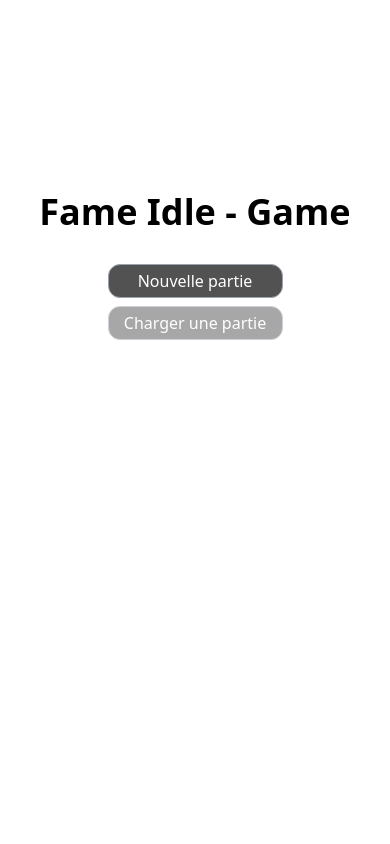
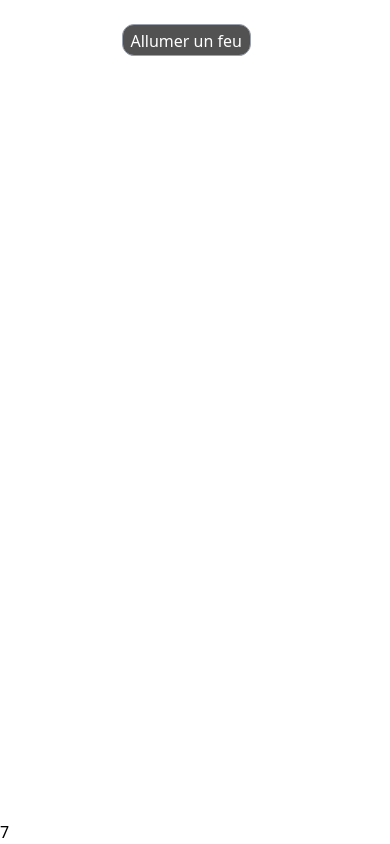
Before and after one commit to Carderon/famidle, a Vue app: page /play in a window 390 px wide. Before the commit this address led to /. Built offline with nearby package versions, Linux system fonts and the light colour scheme.

Commit message:
feat: remove start screen, more responsive

```diff
--- a/src/components/Badge.vue
+++ b/src/components/Badge.vue
@@ -1,5 +1,5 @@
 <template>
-  <div class="flex items-center justify-center ">
+  <div class="flex items-center justify-center">
     <img :src="badgeImage" :alt="`Era Badge`" class="h-[200px] w-[200px]" />
   </div>
 </template>
--- a/src/components/LogList.vue
+++ b/src/components/LogList.vue
@@ -1,8 +1,7 @@
 <template>
-  <transition name="fade">
-    <div v-show="isLogsShown" class="relative p-6 h-full flex-1">
+  <div class="relative h-full xl:p-6 xl:flex-1 xl:w-full">
     <div
-        class="absolute top-0 left-0 h-full w-full bg-gradient-to-b pointer-events-none from-transparent to-white dark:to-gray-800 from-0% to-70%">
+      class="absolute top-0 left-0 h-full w-full bg-gradient-to-b pointer-events-none from-transparent to-white dark:to-gray-800 from-0% to-70% hidden xl:block">
 
     </div>
     <h2 class="text-xl font-bold hidden">Logs</h2>
@@ -12,7 +11,6 @@
       </li>
     </ul>
   </div>
-  </transition>
 </template>
 
 <script setup lang="ts">
--- a/src/router/index.ts
+++ b/src/router/index.ts
@@ -1,20 +1,15 @@
 import { createRouter, createWebHistory } from 'vue-router'
 import Game from '../views/Game.vue'
-import Init from '../views/Init.vue'
 
 const router = createRouter({
   history: createWebHistory(import.meta.env.BASE_URL),
   routes: [
-    {
-      path: '/',
-      name: 'home',
-      component: Init,
-    },
+    { path: '/', redirect: '/play' },
     {
       path: '/play',
       name: 'game',
-      component: Game
-    }
+      component: Game,
+    },
   ],
 })
 
--- a/src/stores/classeStore.ts
+++ b/src/stores/classeStore.ts
@@ -4,6 +4,8 @@ import { ref } from 'vue';
 
 export const useClassStore = defineStore('class', () => {
   const classes = ref([
+    // Placeholder until class selection exists in-game (après ère 1).
+    { name: '', slug: 'unset', specializations: [] as string[] },
     { name: 'Guerrier', slug: 'warrior', specializations: ['a', 'b', 'c'] },
     { name: 'Mage', slug: 'mage', specializations: ['a', 'b', 'c'] },
     { name: 'Voleur', slug: 'thief', specializations: ['a', 'b', 'c'] },
--- a/src/views/Game.vue
+++ b/src/views/Game.vue
@@ -3,16 +3,16 @@
     <!-- Composant pour le fond d'écran et les animations -->
     <Cinematics />
 
-    <div class="relative grid grid-cols-12 w-full min-h-full dark:bg-gray-800 bg-white">
+    <div class="relative grid grid-cols-12 w-full min-h-full dark:bg-gray-800 bg-white overflow-hidden">
       <!-- Gauche : Ressources et jauges -->
-      <aside class="col-span-2 min-h-full border-gray-300 dark:border-gray-600"
+      <aside class="col-span-3 xl:col-span-2 min-h-full border-gray-300 dark:border-gray-600"
         :class="{ 'border-r bg-gray-50 dark:bg-gray-900/40': isGaugesShown || isResourcesShown }">
         <GaugeList />
         <ResourceList />
       </aside>
 
       <!-- Centre : Activités et feu de camp -->
-      <main class="p-6 flex flex-col col-span-8 h-screen">
+      <main class="p-6 flex flex-col col-span-9 xl:col-span-8 h-screen">
         <div class="fixed bottom-0 left-0">
           <transition name="fade">
             <span v-if="elapsed >= 1" class="text-black dark:text-white">{{ Math.floor(elapsed) }}</span>
@@ -36,11 +36,13 @@
 
         <MonumentPanel v-show="activeTab === 'monument'" monumentId="age1.building.house-1" />
 
+        <LogList v-show="activeTab === 'logs'" />
+
         <Badge v-show="isBadgesShown" />
       </main>
 
       <!-- Droite : Journaux -->
-      <aside class="col-span-2 h-screen">
+      <aside class="col-span-2 h-screen hidden xl:block">
         <LogList />
       </aside>
     </div>
@@ -52,7 +54,6 @@
 <script setup lang="ts">
 import { computed, onBeforeMount, onBeforeUnmount, onMounted, watchEffect, ref } from 'vue';
 import { storeToRefs } from 'pinia';
-import { useRouter } from 'vue-router';
 
 import ResourceList from '@/components/ResourceList.vue';
 import LogList from '@/components/LogList.vue';
@@ -71,7 +72,7 @@ import { useClockStore } from '@/stores/clockStore';
 import { useGameStateStore } from '@/stores/gameStateStore';
 import { useImprovementStore } from '@/stores/improvementStore';
 
-const router = useRouter();
+defineOptions({ name: 'GameView' })
 
 const characterStore = useCharacterStore();
 const improvementStore = useImprovementStore();
@@ -95,16 +96,19 @@ const isMonumentShown = computed(() => gameState.getFlag('ui.flag.monumentShown'
 const isCharacterShown = computed(() => gameState.getFlag('ui.flag.characterShown'));
 const isGaugesShown = computed(() => gameState.getFlag('ui.flag.gaugesShown'));
 const isResourcesShown = computed(() => gameState.getFlag('ui.flag.resourcesShown'));
+const isLogsShown = computed(() => gameState.getFlag('ui.flag.logsShown'));
 
-type CenterTabId = 'character' | 'activities' | 'improvements' | 'monument'
+type CenterTabId = 'character' | 'activities' | 'improvements' | 'monument' | 'logs'
 type TabDef = { id: CenterTabId; label: string }
 
 const tabs = computed<TabDef[]>(() => {
   const list: TabDef[] = []
+  console.warn(window.innerWidth);
   if (isActivityShown.value) list.push({ id: 'activities', label: 'Activités' })
   if (isImprovementsShown.value) list.push({ id: 'improvements', label: 'Améliorations' })
   if (isMonumentShown.value) list.push({ id: 'monument', label: 'Monument' })
   if (isCharacterShown.value) list.push({ id: 'character', label: 'Personnage' })
+  if (window.innerWidth <= 1280 && isLogsShown.value) list.push({ id: 'logs', label: 'Logs' })
   return list
 })
 
@@ -117,8 +121,11 @@ watchEffect(() => {
 })
 
 onBeforeMount(() => {
-  if (!characterStore.getActiveCharacter()) {
-    router.push({ name: 'home' });
+  // Pas de menu départ : premier lancement = personnage provisoire (classe choisie plus tard).
+  if (characterStore.characters.length === 0) {
+    characterStore.addCharacter('unset')
+  } else if (!characterStore.getActiveCharacter()) {
+    characterStore.activeCharacterIndex = 0
   }
 });
 
--- a/src/views/Init.vue
+++ /dev/null
@@ -1,61 +0,0 @@
-<template>
-  <div class="flex flex-col w-full h-screen pt-48 items-center bg-white dark:bg-gray-800">
-    <h1 class="text-4xl font-black mb-8 text-black dark:text-white">Fame Idle - Game</h1>
-    <ul class="flex flex-col gap-2 items-center w-[175px]">
-      <li class="w-full">
-        <button
-          class="bg-neutral-600 border border-gray-400 rounded-xl px-2 py-1 disabled:opacity-50 text-white w-full hover:bg-neutral-400 transition-all duration-200"
-          @click="handleStartGame">Nouvelle partie</button>
-      </li>
-      <li class="w-full">
-        <button :disabled="!save"
-          class="bg-neutral-600 border border-gray-400 rounded-xl px-2 py-1 disabled:opacity-50 text-white w-full hover:bg-neutral-400 transition-all duration-200">Charger
-          une partie</button>
-      </li>
-    </ul>
-  </div>
-
-  <div class="fixed flex-col bg-black/75 top-0 left-0 w-full h-full flex justify-center items-center" v-if="isVisible">
-    <div class="h-1/3 w-1/3 bg-white p-10 dark:bg-gray-800">
-      <h2 class="text-2xl font-bold mb-4 text-black dark:text-white">Nouvelle partie !</h2>
-      <p class="mb-2 text-black dark:text-white">Choisissez une classe</p>
-      <div class="flex flex-col gap-4">
-        <button
-          class="bg-neutral-600 border border-gray-400 rounded-xl px-2 py-1 disabled:opacity-50 text-white w-full hover:bg-neutral-400 transition-all duration-200"
-          @click="handleSelectClass('warrior')">Guerrier</button>
-        <button
-          class="bg-neutral-600 border border-gray-400 rounded-xl px-2 py-1 disabled:opacity-50 text-white w-full hover:bg-neutral-400 transition-all duration-200"
-          @click="handleSelectClass('mage')" disabled>Mage</button>
-        <button
-          class="bg-neutral-600 border border-gray-400 rounded-xl px-2 py-1 disabled:opacity-50 text-white w-full hover:bg-neutral-400 transition-all duration-200"
-          @click="handleSelectClass('thief')" disabled>Voleur</button>
-      </div>
-    </div>
-  </div>
-</template>
-
-<script setup lang="ts">
-import { ref } from 'vue'
-import { useCharacterStore } from '@/stores/characterStore.ts'
-import { useRouter } from 'vue-router'
-import { storeToRefs } from 'pinia'
-
-const save = localStorage.getItem('fameIdleSave');
-
-const isVisible = ref(false);
-
-const characterStore = useCharacterStore();
-const { activeCharacterIndex } = storeToRefs(characterStore)
-
-const router = useRouter();
-const handleSelectClass = (selectedClass: string) => {
-  characterStore.addCharacter(selectedClass);
-  activeCharacterIndex.value = 0;
-
-  router.push({ 'name': 'game' })
-}
-
-const handleStartGame = () => {
-  isVisible.value = true;
-}
-</script>
```
Lines whose indentation alone changed are shown as unchanged.
